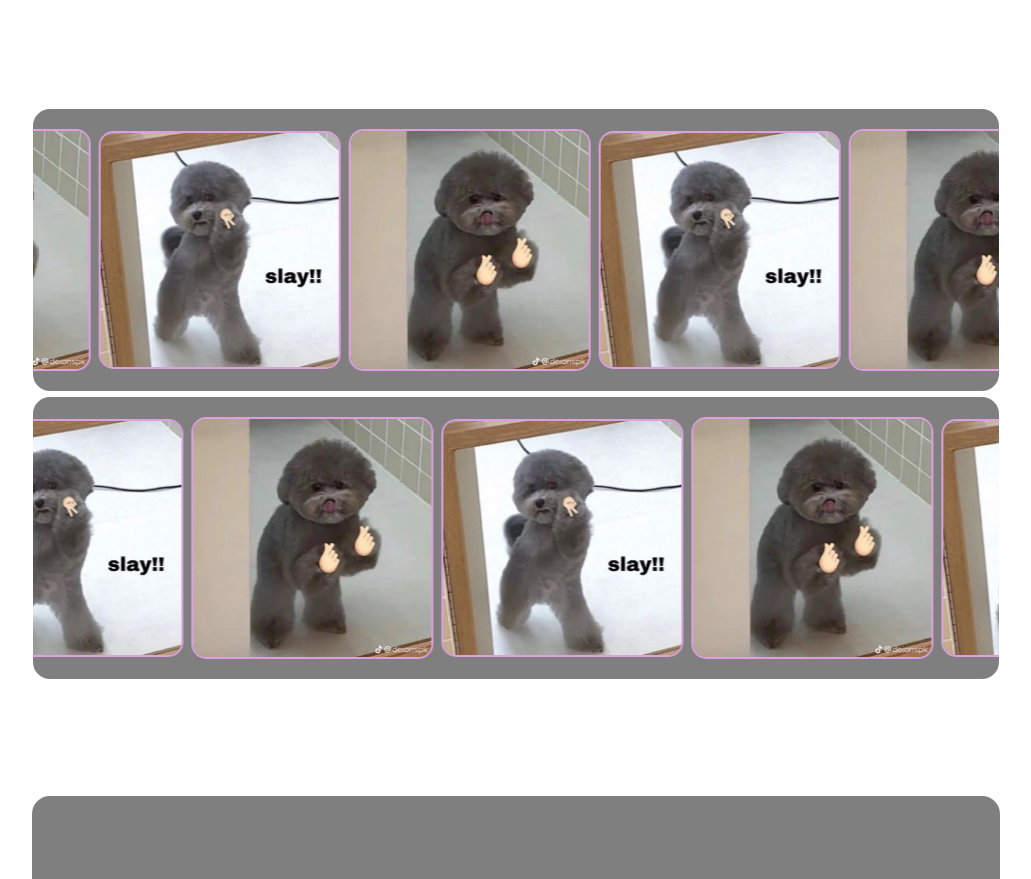
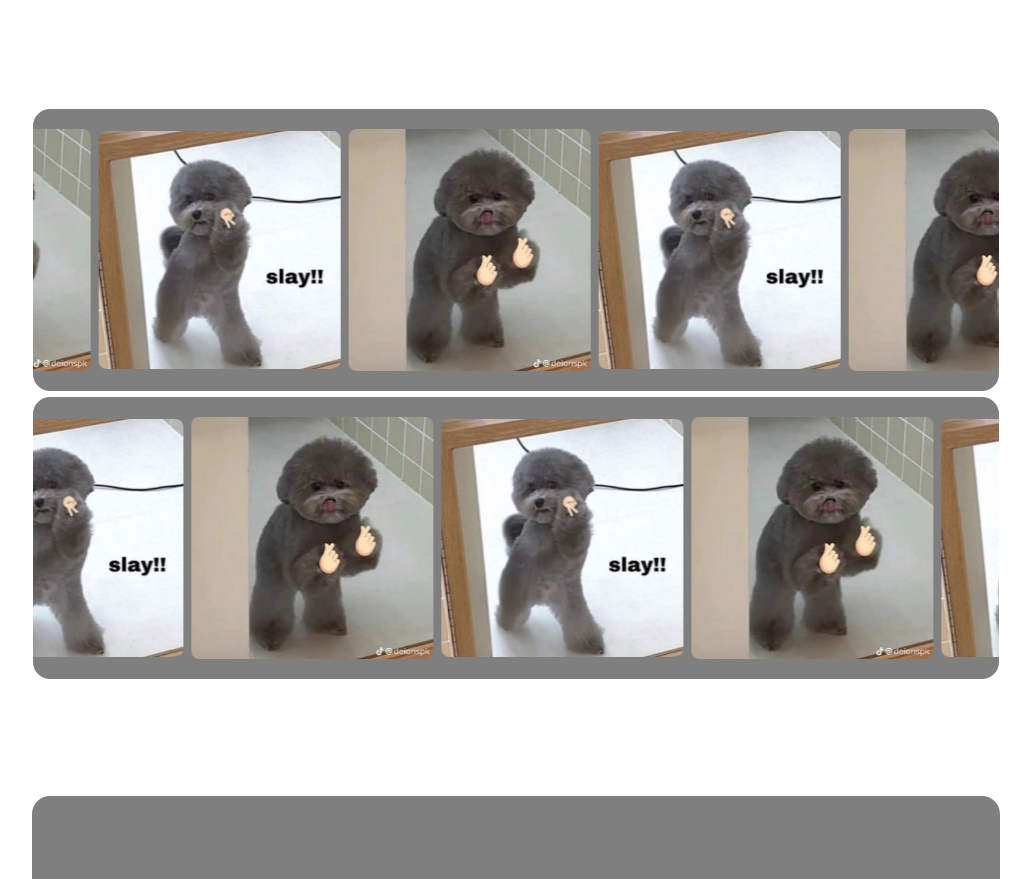
Before and after one commit to pg686/doggyDog, a React (Vite) app: page / in a window 1280 px wide. Shown: the part 1420-2299 px from the top of the page, without its empty margins (124-1155 px from the left). Built offline with nearby package versions, Linux system fonts and the light colour scheme; a web font is replaced by a local one.

Commit message:
remove border-radius

```diff
--- a/public/styles/memes.css
+++ b/public/styles/memes.css
@@ -40,11 +40,23 @@ padding-bottom: 7rem;
     width: 2000px;
     user-select: none;
 }
-@media (max-width: 1100px) {
+@media (max-width: 900px) {
     .marquee {
         display: flex;
         width: 1000px;
         user-select: none;
+    }
+}
+@media (max-width: 600px) {
+    .memeWrapper{
+
+        padding: 0 2%;
+    }
+    .marqueeGroup {
+        animation: scrollX 10s linear infinite;
+    }
+    .marqueeGroupReverse {
+        animation: scrollX 10s linear infinite reverse;
     }
 }
 .marqueeGroup {
@@ -77,6 +89,4 @@ margin: 0 4px;
     width: 100%;
     height: 100%;
     border-radius: 0.5rem;
-    border: 2px solid plum;
-    border-radius: 15px;
 }
```
